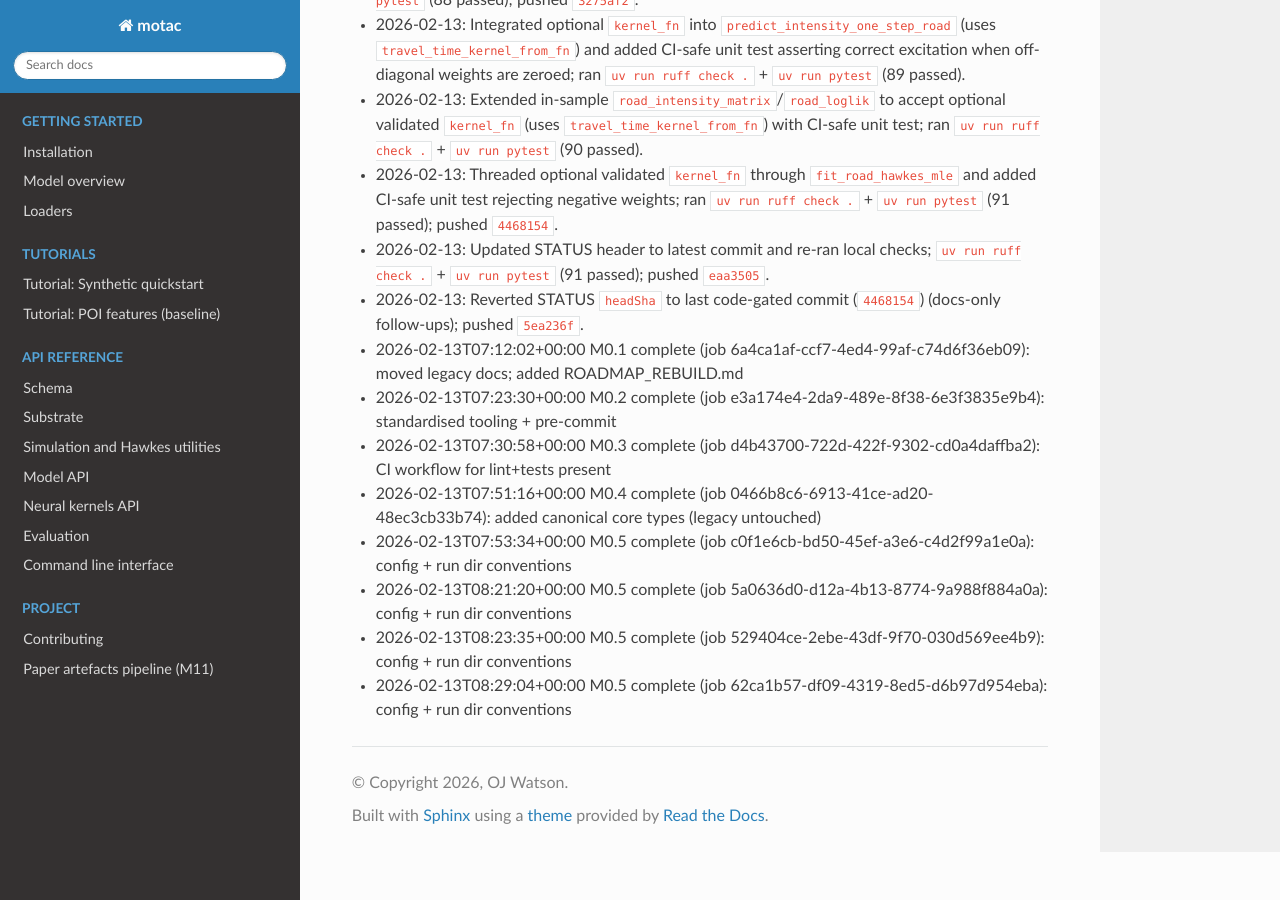
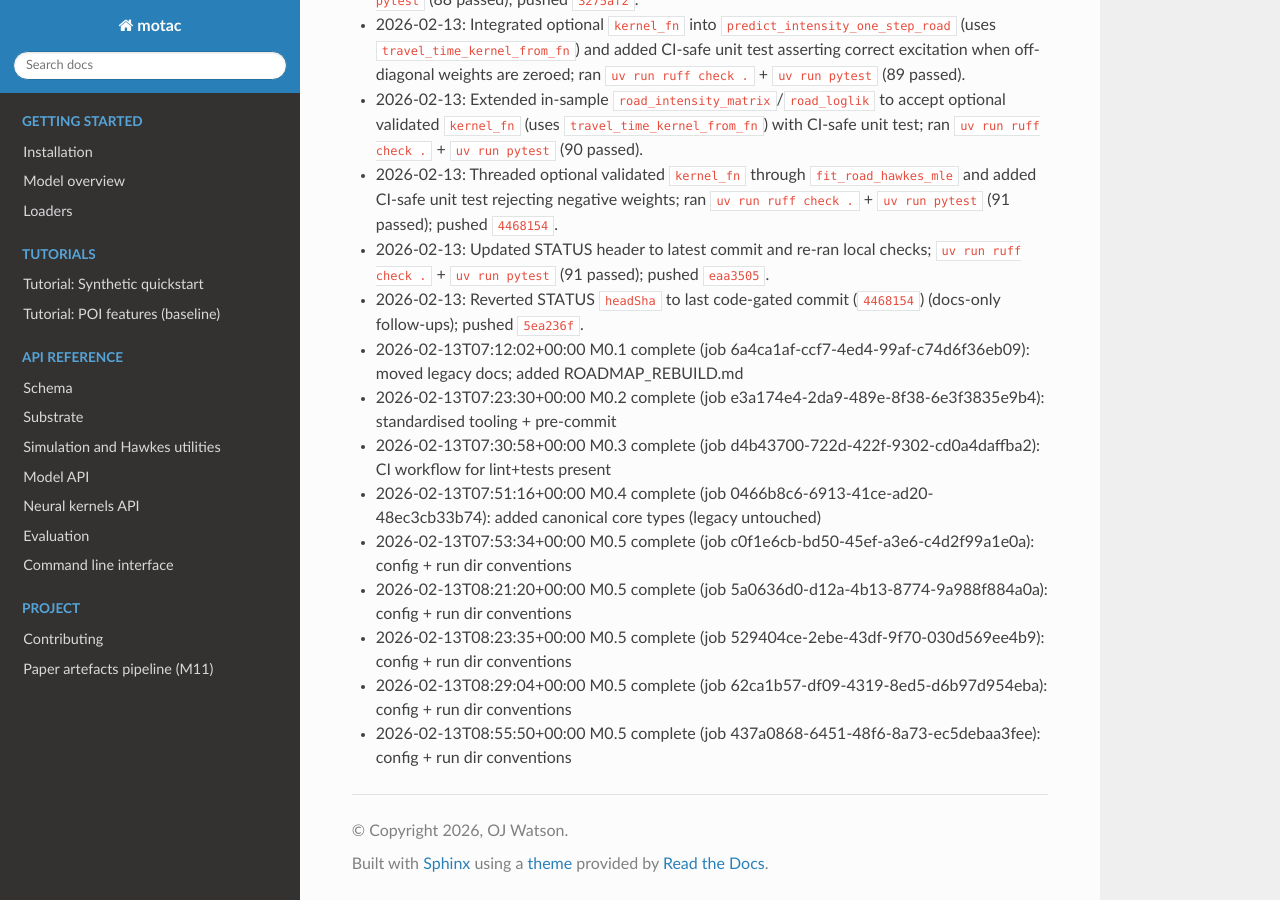
Before and after one commit to OJWatson/motac, a Sphinx documentation site: the page built from docs/WORKLOG.md, in a window 1280 px wide and 900 px high, scrolled down 3487 px. Built offline with Sphinx 7.4.7 and the Read the Docs theme 3.1.0, drawn with Linux system fonts in a browser that asks for light colours.

Commit message:
feat: add config + run directory conventions

```diff
--- a/docs/WORKLOG.md
+++ b/docs/WORKLOG.md
@@ -69,3 +69,4 @@ Guidelines:
 - 2026-02-13T08:21:20+00:00 M0.5 complete (job 5a0636d0-d12a-4b13-8774-9a988f884a0a): config + run dir conventions
 - 2026-02-13T08:23:35+00:00 M0.5 complete (job 529404ce-2ebe-43df-9f70-030d569ee4b9): config + run dir conventions
 - 2026-02-13T08:29:04+00:00 M0.5 complete (job 62ca1b57-df09-4319-8ed5-d6b97d954eba): config + run dir conventions
+- 2026-02-13T08:55:50+00:00 M0.5 complete (job 437a0868-6451-48f6-8a73-ec5debaa3fee): config + run dir conventions
```
